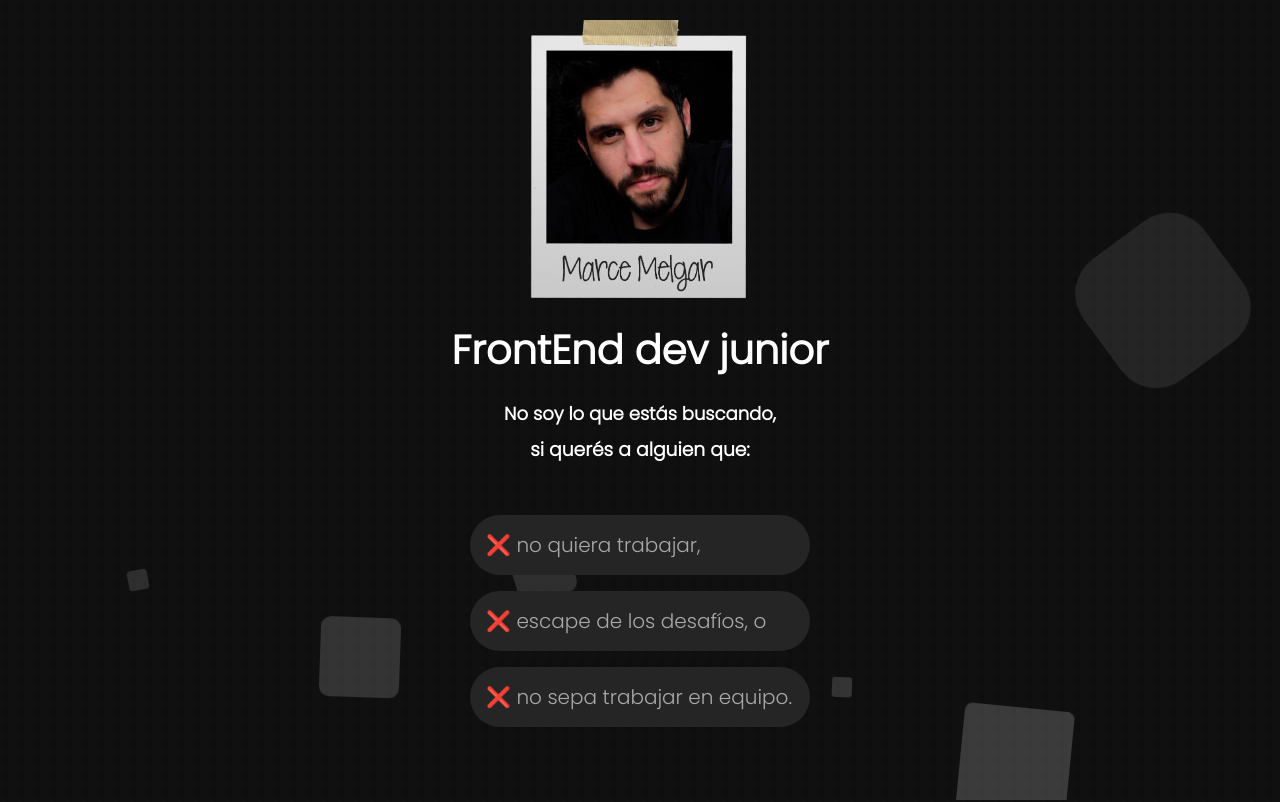
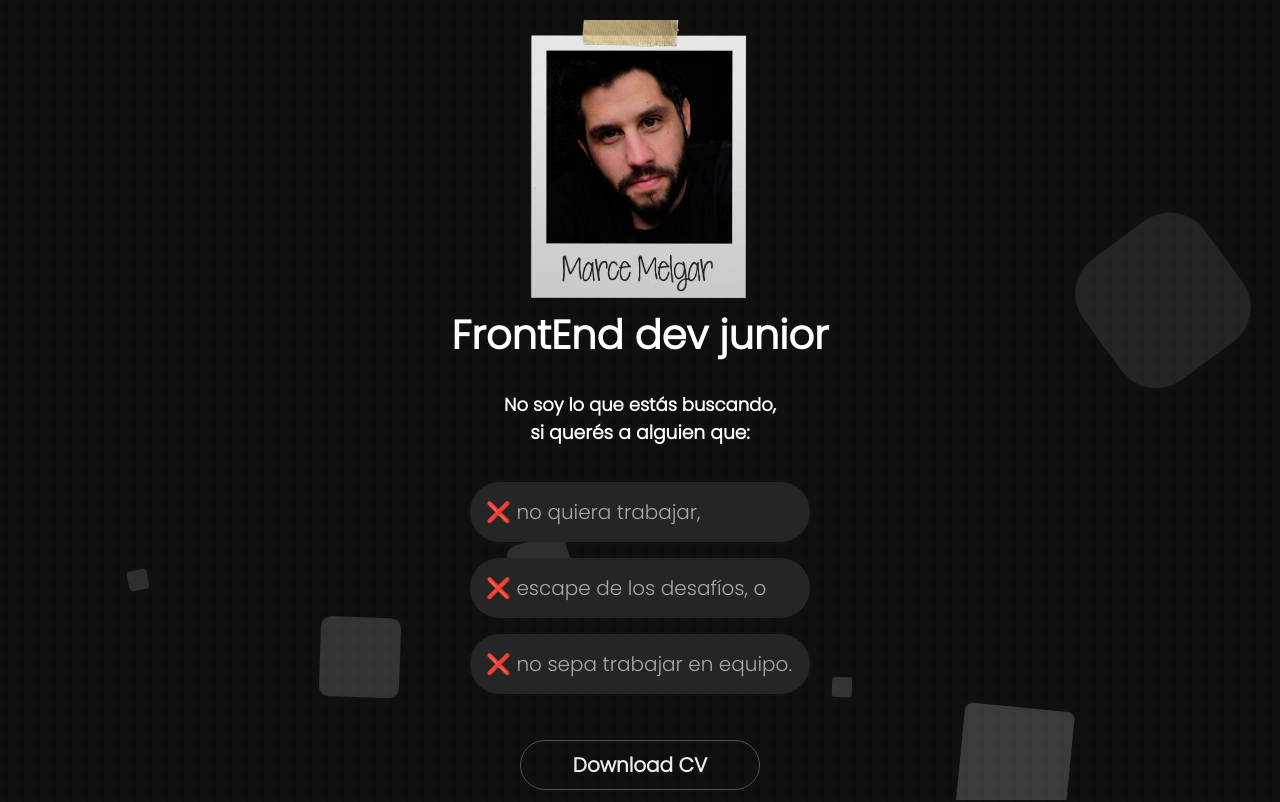
Before and after one commit to MarceMelgar/porfolioReact, a React (Vite) app: page / in a window 1280 px wide. Shown: the top 802 px of the page. Built offline with nearby package versions, Linux system fonts and the light colour scheme; some icons are missing.

Commit message:
ajustes de presentación

```diff
--- a/src/public/presentation/Presentation.css
+++ b/src/public/presentation/Presentation.css
@@ -27,12 +27,9 @@
     display:flex;
     flex-direction: column;
     align-items: center;
-    gap: 1rem;
-    width: 500px;
-    height: 320px;
     align-self: center;
     margin-top: 20px;
-    margin-bottom: 20px;
+    margin-bottom: 5px;
     opacity: 0;
 }
 
@@ -55,9 +52,9 @@
 {
     display: flex;
     flex-direction: column;
-    justify-content: space-between;
+    justify-content: space-around;
     align-items: center;
-    gap: 3rem;
+    gap: 1rem;
     align-self: center;
 }
 
@@ -80,7 +77,6 @@
     display: flex;
     flex-direction: column;
     align-items: center;
-    gap: .5rem;
     margin-top: 10px;
 }
 
--- a/src/public/presentation/Presentation.jsx
+++ b/src/public/presentation/Presentation.jsx
@@ -15,21 +15,19 @@ const Presentation = () => {
             </div>
             <div className='habilities_1'>
                 <h1>FrontEnd dev junior</h1>
-            </div>
-            <div className="habilities_1">
-                <div>
                 <div className='mb'>
                     <h2>No soy lo que estás buscando, </h2>
                     <h3>si querés a alguien que:</h3>
                     <br/>
                 </div>
+            </div>
+            <div className="habilities_1">
                 <div>
                     <ul>
                         <li>❌ no quiera trabajar,</li>
                         <li>❌ escape de los desafíos, o</li>
                         <li>❌ no sepa trabajar en equipo.</li>
                     </ul>
-                    </div>
                 </div>
                 <div>
                     <a className='download' download href={cv}>
```
Lines whose indentation alone changed are shown as unchanged.
